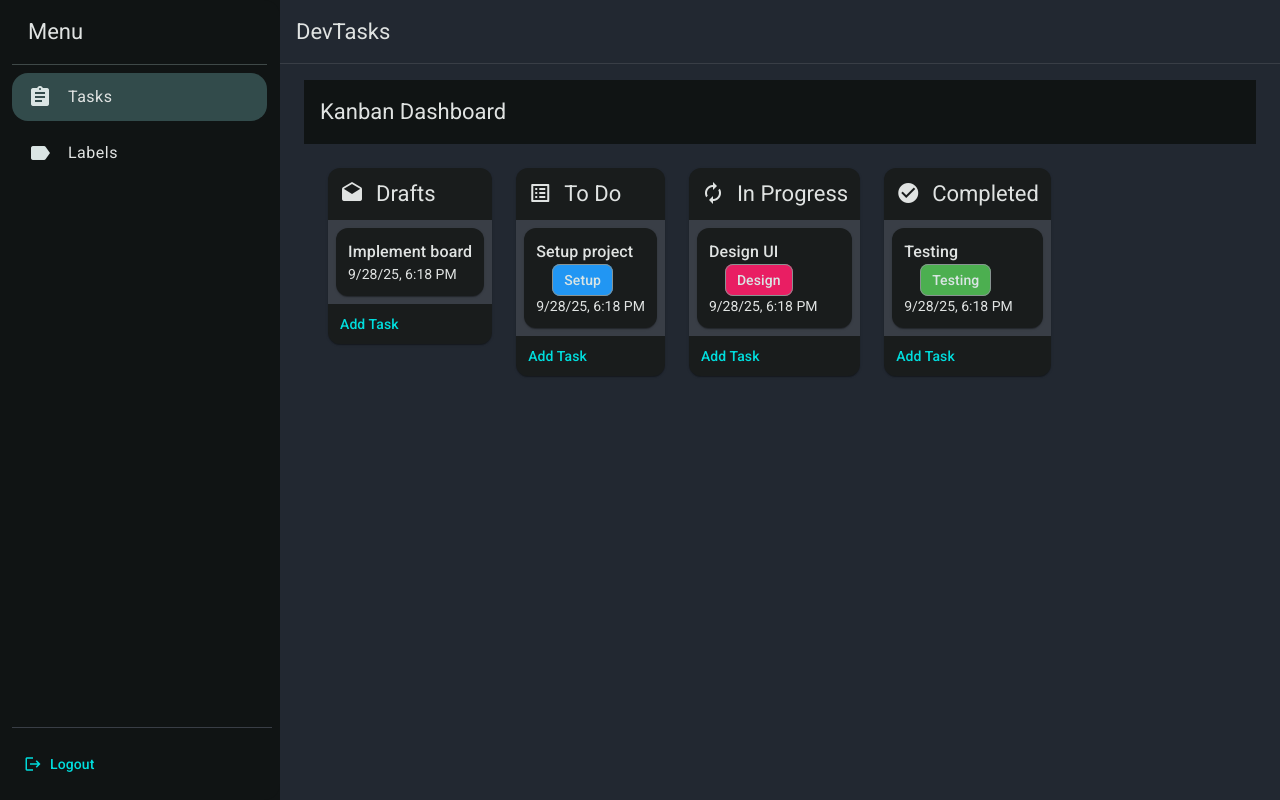
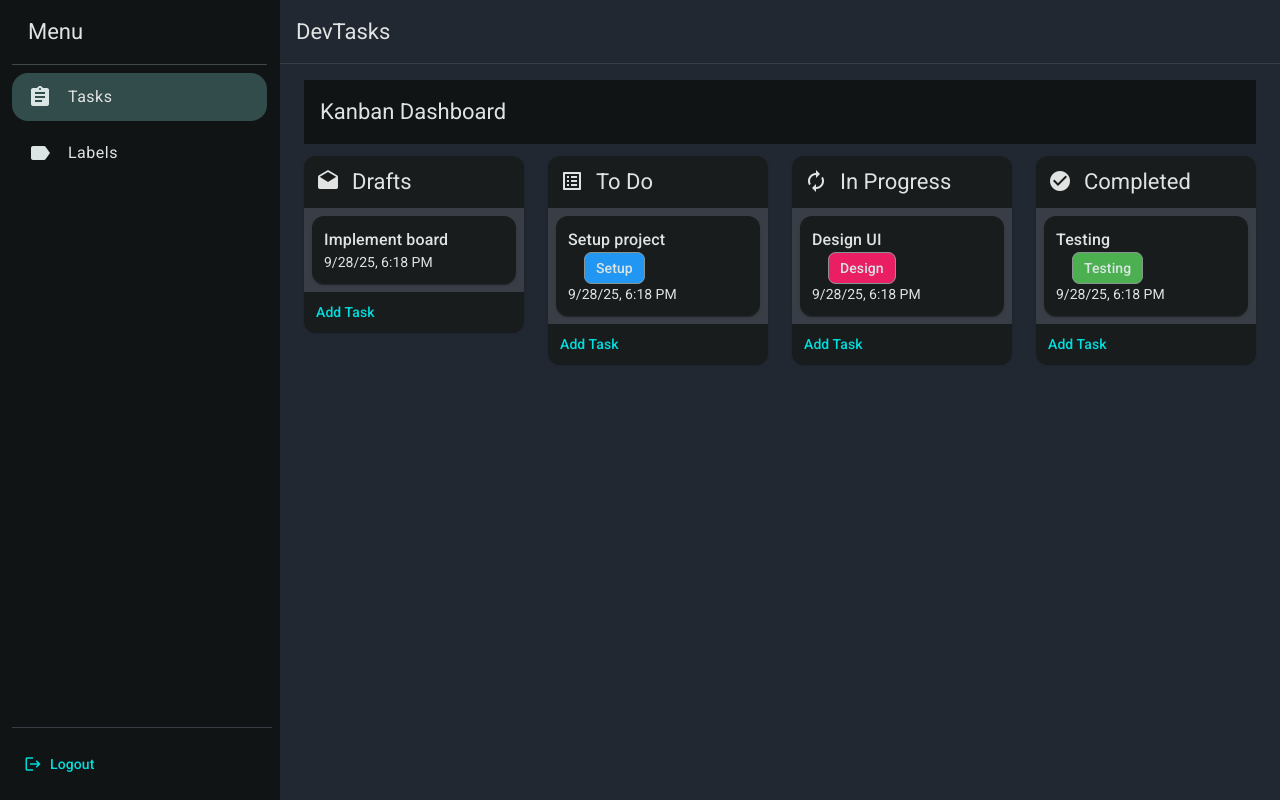
Before and after one commit to DlopezS98/ng-devtasks, an Angular app: page /login in a window 1280 px wide. Both pictures are taken after typing "name@example.com", "Sample123" into the empty fields and a click on the button "Login". Built offline with nearby package versions, Linux system fonts and the light colour scheme.

Commit message:
refactor: simplify KanbanColumn structure and update styling in tasks component

```diff
--- a/src/app/pages/dashboard/tasks/tasks.component.html
+++ b/src/app/pages/dashboard/tasks/tasks.component.html
@@ -3,27 +3,8 @@
 </mat-toolbar>
 <div class="kanban-board">
   @for (status of statuses; track status) {
+  <div class="kanban-column">
     <app-kanban-column [status]="status"></app-kanban-column>
-    <!-- <div class="kanban-column">
-      <h3>{{ status }}</h3>
-      @for (task of tasksByStatus[status]; track task) {
-        <mat-card class="kanban-task">
-          <mat-card-title>{{ task.title }}</mat-card-title>
-          <mat-card-content>
-            <p>{{ task.description }}</p>
-            <div class="labels">
-              <mat-chip-list>
-                @for (label of task.labels; track label) {
-                  <mat-chip [style.background]="label.color">{{ label.name }}</mat-chip>
-                }
-              </mat-chip-list>
-            </div>
-          </mat-card-content>
-          <mat-card-footer>
-            <span>Priority: {{ task.priority }}</span>
-          </mat-card-footer>
-        </mat-card>
-      }
-    </div> -->
+  </div>
   }
 </div>
--- a/src/app/pages/dashboard/tasks/tasks.component.scss
+++ b/src/app/pages/dashboard/tasks/tasks.component.scss
@@ -1,20 +1,11 @@
 .kanban-board {
   display: flex;
   gap: 24px;
-  padding: 24px;
-  overflow-x: auto;
+  padding: 12px 0;
+  width: 100%;
+
+  .kanban-column {
+    flex: 1;
+    height: 100%;
+  }
 }
-.kanban-column {
-  flex: 1;
-  background: #f5f5f5;
-  border-radius: 8px;
-  padding: 16px;
-  min-width: 250px;
-  height: 100%;
-}
-.kanban-task {
-  margin-bottom: 16px;
-}
-.labels {
-  margin-top: 8px;
-}
```
